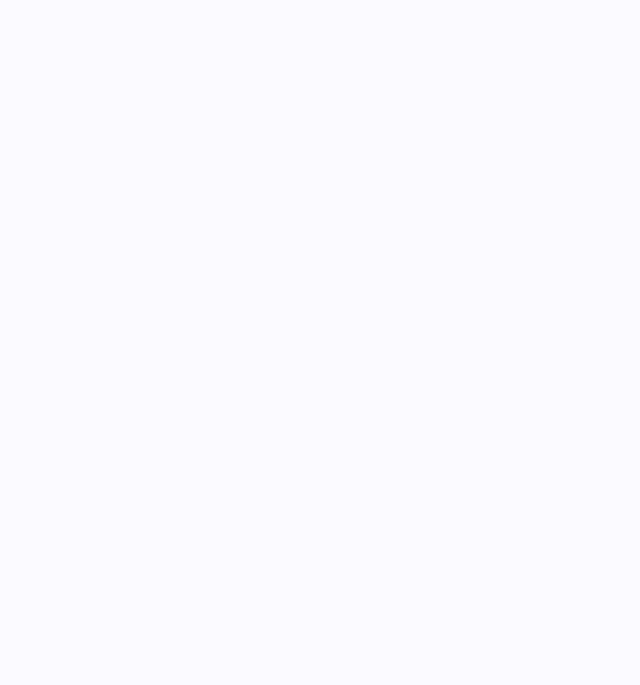
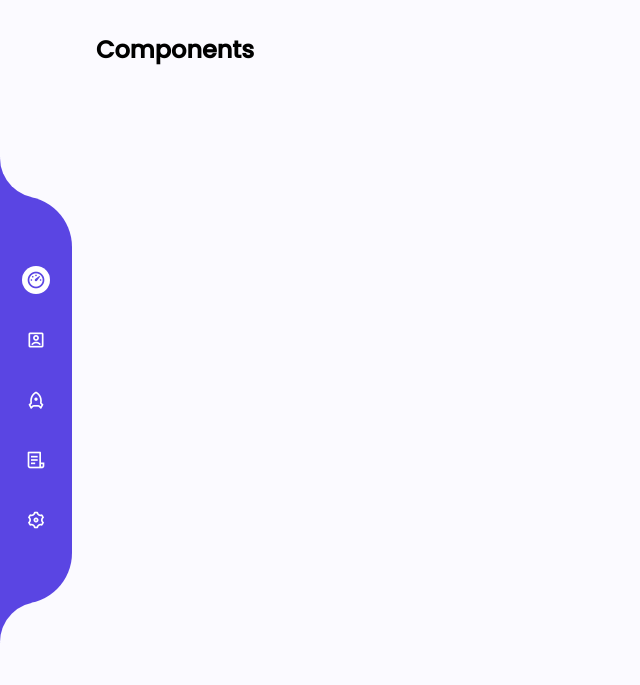
Before and after one commit to bedimcode/modern-sidebar-menu, a plain HTML site: page index.html in a window 1280 px wide. Shown: the whole page, without its empty margins (0-640 px from the left). Drawn offline with nearby package versions, Linux system fonts and the light colour scheme.

Commit message:
Added source code

```diff
--- a/assets/js/main.js
+++ b/assets/js/main.js
@@ -1 +1,8 @@
 /*=============== ACTIVE LINK ===============*/
+const navLink = document.querySelectorAll('.nav__link')
+
+function linkColor(){
+    navLink.forEach(link => link.classList.remove('active-link'))
+    this.classList.add('active-link')
+}
+navLink.forEach(link => link.addEventListener('click', linkColor))
--- /dev/null
+++ b/assets/scss/base/_base.scss
@@ -0,0 +1,24 @@
+/*=============== BASE ===============*/
+*{
+    box-sizing: border-box;
+    padding: 0;
+    margin: 0;
+}
+
+body{
+    font-family: var(--body-font);
+    background-color: var(--body-color);
+}
+
+ul{
+    list-style: none;
+}
+
+a{
+    text-decoration: none;
+}
+
+main{
+    margin-inline: 6rem 1rem;
+    padding-block: 2rem;
+}
--- /dev/null
+++ b/assets/scss/components/_sidebar.scss
@@ -0,0 +1,90 @@
+/*=============== SIDEBAR ===============*/
+.nav{
+    width: 72px;
+    height: max-content;
+    position: fixed;
+    inset: 0;
+    margin: auto 0;
+
+    &__list{
+        position: relative;
+        background-color: var(--first-color);
+        padding-block: 70px;
+        border-radius: 0 51px 51px 0;
+        display: grid;
+        justify-content: center;
+        row-gap: 2rem;
+    }
+    &__link{
+        position: relative;
+        display: inline-flex;
+        padding: 4px;
+        border-radius: 50%;
+        transition: background .4s;
+
+        & i{
+            font-size: 1.25rem;
+            color: var(--white-color);
+            transition: color .4s;
+        }
+        &:hover .nav__name{
+            opacity: 1;
+            transform: translateX(48px);
+        }
+    }
+    &__name{
+        position: absolute;
+        top: 0;
+        transform: translateX(56px);
+        background-color: var(--black-color);
+        color: var(--white-color);
+        font-size: var(--small-font-size);
+        font-weight: 500;
+        padding: 6px 16px;
+        border-radius: 3rem;
+        pointer-events: none;
+        transition: transform .5s, opacity .5s;
+        opacity: 0;
+    }
+    // Shapes
+    &__circle-1,
+    &__circle-2{
+        width: 80px;
+        height: 80px;
+        background-color: var(--body-color);
+        border-radius: 50%;
+        position: absolute;
+        left: 0;
+        z-index: 10;
+    }
+    &__circle-1{
+        top: -78px;
+    }
+    &__circle-2{
+        bottom: -78px;
+    }
+    &__square-1,
+    &__square-2{
+        width: 35px;
+        height: 40px;
+        background-color: var(--first-color);
+        position: absolute;
+        left: 0;
+        z-index: 1;
+    }
+    &__square-1{
+        top: -39px;
+    }
+    &__square-2{
+        bottom: -39px;
+    }
+}
+
+/* Active link */
+.active-link{
+    background-color: var(--white-color);
+
+    & i{
+        color: var(--first-color);
+    }
+}
--- /dev/null
+++ b/assets/scss/config/_variables.scss
@@ -0,0 +1,20 @@
+/*=============== GOOGLE FONTS ===============*/
+@import url('https://fonts.googleapis.com/css2?family=Poppins:wght@400;500&display=swap');
+
+/*=============== VARIABLES CSS ===============*/
+:root{
+    /*========== Colors ==========*/
+    --first-color: hsl(248, 74%, 58%);
+    --black-color: hsl(248, 24%, 10%);
+    --white-color: #fff;
+    --body-color: hsl(248, 100%, 99%);
+
+    /*========== Font and typography ==========*/
+    --body-font: 'Poppins', sans-serif;
+    --small-font-size: .813rem;
+
+    // Responsive typography
+    @media screen and (min-width: 1024px){
+        --small-font-size: .875rem;
+    }
+}
--- /dev/null
+++ b/assets/scss/styles.scss
@@ -0,0 +1,3 @@
+@import 'config/variables';
+@import 'base/base';
+@import 'components/sidebar';
--- a/index.html
+++ b/index.html
@@ -13,7 +13,45 @@
         <title>Modern sidebar menu - Bedimcode</title>
     </head>
     <body>
+        <nav class="nav">
+            <ul class="nav__list">
+                <a href="#" class="nav__link active-link">
+                    <i class="ri-dashboard-3-line"></i>
+                    <span class="nav__name">Home</span>
+                </a>
 
+                <a href="#" class="nav__link">
+                    <i class="ri-account-box-line"></i>
+                    <span class="nav__name">Accounts</span>
+                </a>
+
+                <a href="#" class="nav__link">
+                    <i class="ri-rocket-line"></i>
+                    <span class="nav__name">Investments</span>
+                </a>
+
+                <a href="#" class="nav__link">
+                    <i class="ri-file-list-3-line"></i>
+                    <span class="nav__name">Files</span>
+                </a>
+
+                <a href="#" class="nav__link">
+                    <i class="ri-settings-3-line"></i>
+                    <span class="nav__name">Settings</span>
+                </a>
+            </ul>
+
+            <!-- Shapes -->
+            <div class="nav__circle-1"></div>
+            <div class="nav__circle-2"></div>
+
+            <div class="nav__square-1"></div>
+            <div class="nav__square-2"></div>
+        </nav>
+
+        <main>
+            <h2>Components</h2>
+        </main>
 
         <!--=============== MAIN JS ===============-->
         <script src="assets/js/main.js"></script>
```
Also changed, not shown: assets/css/styles.css.
